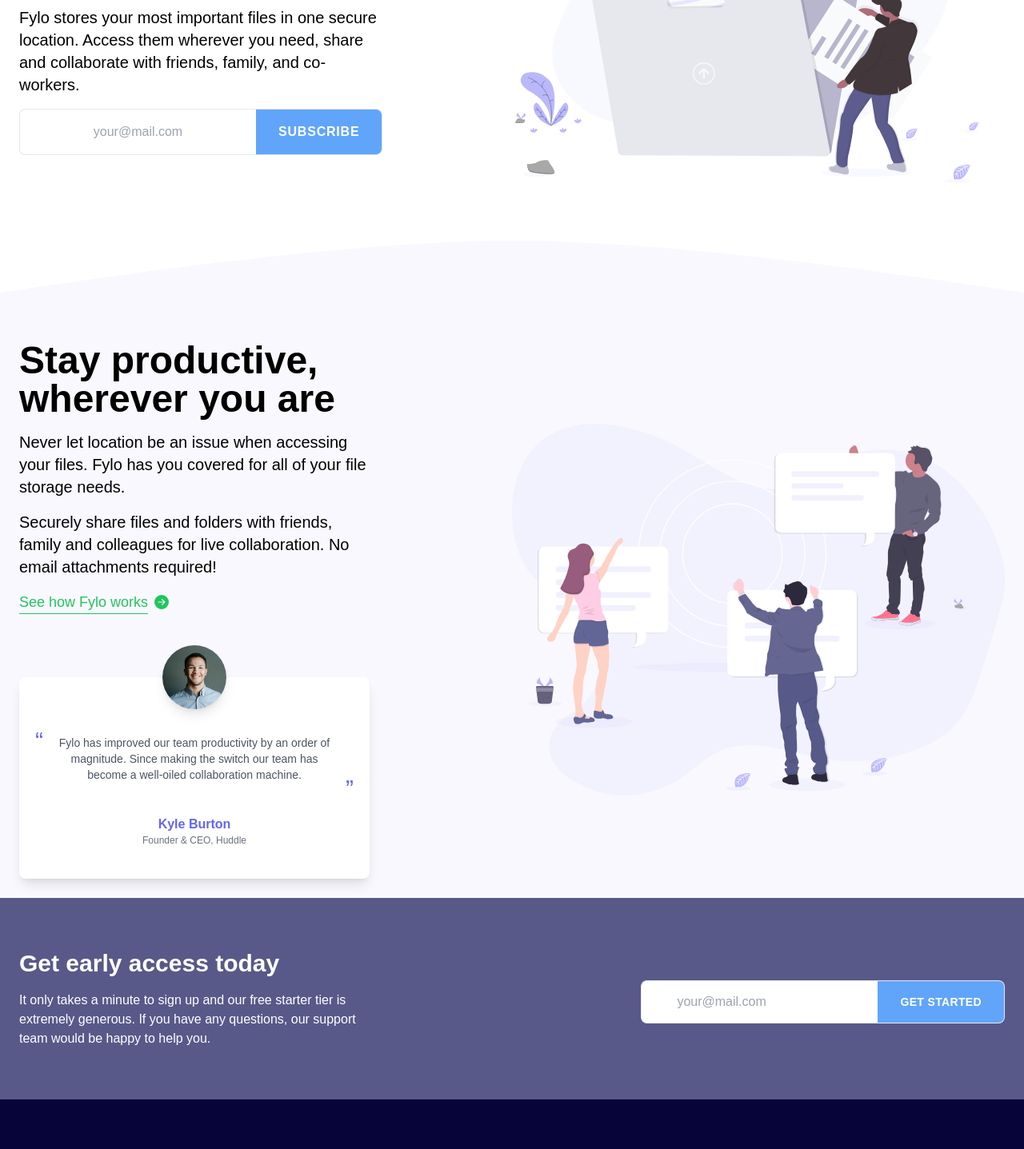
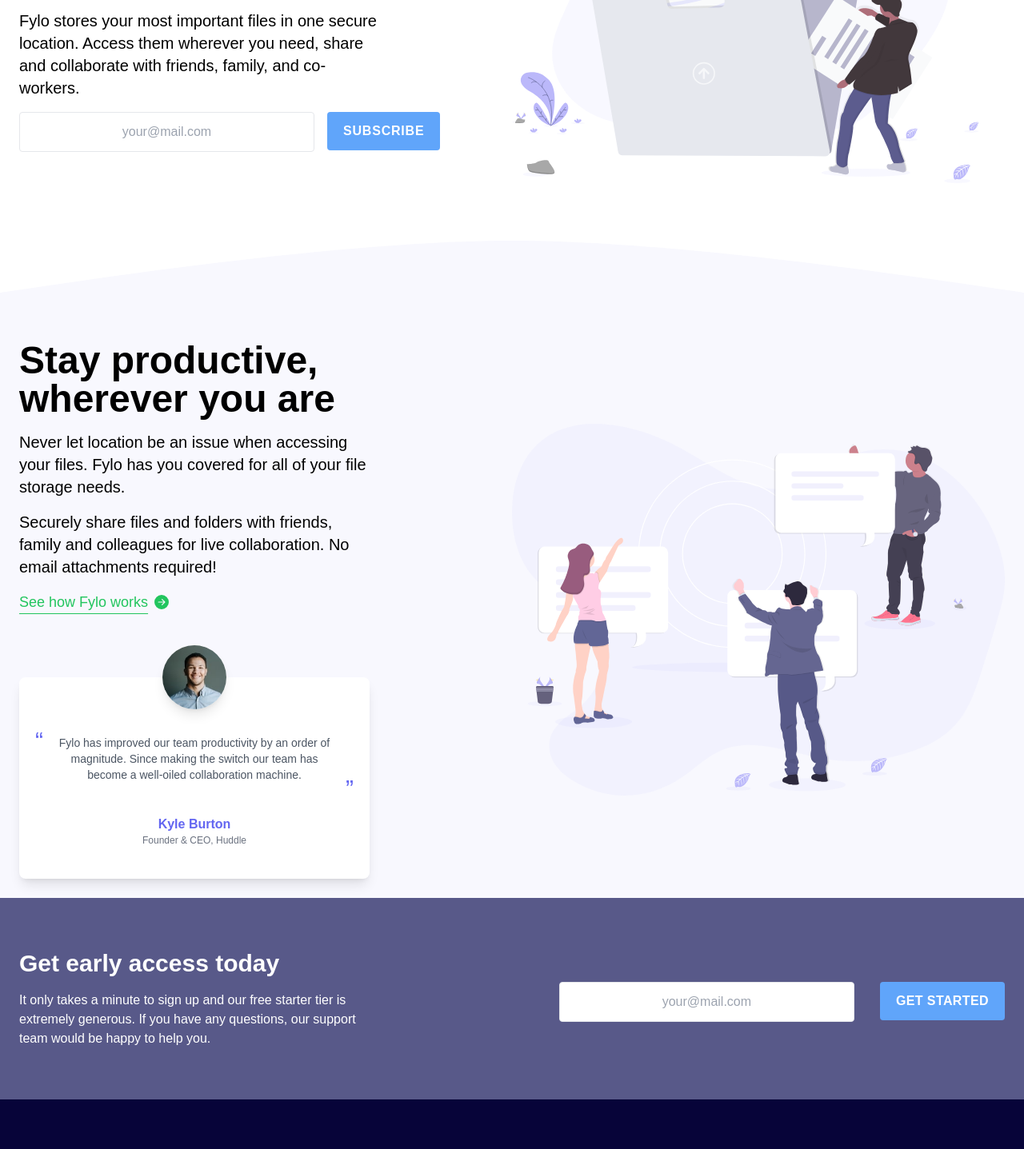
Before and after one commit to AlexaNem0/Fylo, a React (Create React App) app: page / in a window 1280 px wide. Shown: the part 380-1817 px from the top of the page at 80% size. Built offline with nearby package versions, Linux system fonts and the light colour scheme.

Commit message:
input fixed

```diff
--- a/src/components/Input.jsx
+++ b/src/components/Input.jsx
@@ -22,14 +22,14 @@
   return (
     <div>
       <form
-        className="mt-4 flex"
+        className="mt-4 flex flex-col gap-4  items-center md:items-start md:flex-row"
         name="contact"
         action="/contact"
         method="post"
       >
         <input type="hidden" name="form-name" value="contact" />
         <input
-          className="outline-none rounded-l-lg sm:p-3 lg:px-11 border-t mr-0 border-b border-l text-gray-800 border-gray-200 bg-white text-center"
+          className="outline-none rounded py-3 px-10 lg:px-20 border mr-0 text-gray-800 border-gray-200 bg-white text-center"
           placeholder="your@mail.com"
           name="email"
           type="email"
@@ -37,7 +37,7 @@
           onChange={(e) => validateEmail(e)}
         />
         <button
-          className="px-4 md:px-7 rounded-r-lg bg-blue-400 hover:bg-sky-300 font-bold p-4 uppercase  border-t border-b border-r text-white tracking-wide md:tracking-wider"
+          className="py-4 px-[6.5rem] md:px-5 md:py-3 rounded bg-blue-400 hover:bg-sky-300 font-bold p-4 uppercase   text-white  text-xs md:text-base  tracking-wide md:tracking-wider"
           type="submit"
         >
           Subscribe
--- a/src/components/InputStart.jsx
+++ b/src/components/InputStart.jsx
@@ -22,14 +22,14 @@
   return (
     <div>
       <form
-        className="mt-4 flex"
+        className="mt-4 flex flex-col gap-4 md:gap-8 items-center md:items-start md:flex-row"
         name="contact"
         action="/contact"
         method="post"
       >
         <input type="hidden" name="form-name" value="contact" />
         <input
-          className="outline-none rounded-l-lg p-3 lg:px-11 border-t mr-0 border-b border-l text-gray-800 border-gray-200 bg-white"
+          className="outline-none rounded py-3 px-10 lg:px-20 border mr-0 text-gray-800 border-gray-200 bg-white text-center "
           placeholder="your@mail.com"
           name="email"
           type="email"
@@ -37,7 +37,7 @@
           onChange={(e) => validateEmail(e)}
         />
         <button
-          className="px-4 md:px-7 rounded-r-lg bg-blue-400 hover:bg-sky-300 font-bold p-4 uppercase  border-t border-b border-r text-white tracking-wide text-sm"
+          className="py-4  px-[6.2rem] md:px-5 md:py-2 lg:py-3 rounded bg-blue-400 hover:bg-sky-300 font-bold p-4 uppercase text-white  text-[0.7rem] lg:text-base  tracking-wide"
           type="submit"
         >
           Get Started
```
